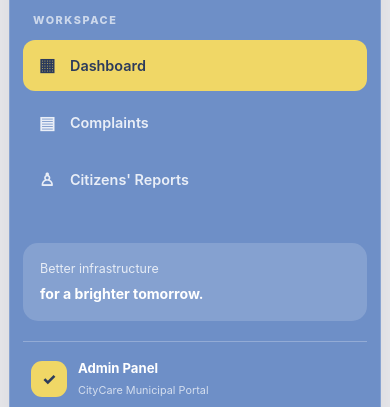
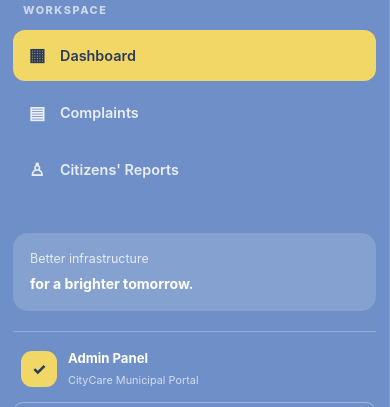
Before and after one commit to browntech079-byte/Keep-my-city-clean, a website: page frontend/admin.html in a window 390 px wide. Shown: the part 90-497 px from the top of the page. Drawn offline with Linux system fonts and the light colour scheme; no server answers; sample sign-in values are in the browser's storage.

Commit message:
Revert admin nav, keep flush sidebar layout only

```diff
--- a/frontend/css/admin.css
+++ b/frontend/css/admin.css
@@ -22,23 +22,25 @@
   min-height: 100vh;
   display: grid;
   grid-template-columns: 270px minmax(0, 1fr);
-  gap: 20px;
-  padding: 20px;
+  gap: 0;
+  padding: 0;
 }
 
-/* Sidebar */
+/* Sidebar — flush against the top and bottom of the viewport,
+   matching the citizen-facing pages' sidebar */
 .admin-sidebar {
   position: sticky;
-  top: 20px;
-  height: calc(100vh - 40px);
-  min-height: 620px;
+  top: 0;
+  height: 100vh;
+  min-height: 100vh;
   display: flex;
   flex-direction: column;
   padding: 24px 18px;
   background: #6E8FC7;
-  border: 1px solid rgba(255, 255, 255, 0.18);
-  border-radius: 24px;
-  box-shadow: 0 12px 35px rgba(30, 30, 45, 0.08);
+  border: 0;
+  border-right: 1px solid rgba(255, 255, 255, 0.18);
+  border-radius: 0;
+  box-shadow: 4px 0 24px rgba(30, 30, 45, 0.08);
 }
 
 .admin-logo {
@@ -135,7 +137,7 @@
 }
 
 /* Main content */
-.admin-main { min-width: 0; }
+.admin-main { min-width: 0; padding: 20px; }
 .admin-topbar {
   min-height: 76px;
   display: flex;
@@ -393,8 +395,9 @@
 
 /* Responsive */
 @media (max-width: 1150px) {
-  .admin-layout { grid-template-columns: 235px minmax(0, 1fr); gap: 14px; padding: 14px; }
-  .admin-sidebar { top: 14px; height: calc(100vh - 28px); padding: 20px 14px; }
+  .admin-layout { grid-template-columns: 235px minmax(0, 1fr); }
+  .admin-sidebar { padding: 20px 14px; }
+  .admin-main { padding: 14px; }
   .admin-stats { grid-template-columns: repeat(2, minmax(0, 1fr)); }
   .admin-stat-card { padding: 20px; }
 }
@@ -406,8 +409,8 @@
   .admin-date { align-self: flex-start; }
 }
 @media (max-width: 560px) {
-  .admin-layout { padding: 9px; gap: 12px; }
-  .admin-sidebar { padding: 17px 13px; border-radius: 18px; }
+  .admin-main { padding: 9px; }
+  .admin-sidebar { padding: 17px 13px; }
   .admin-logo { padding-bottom: 18px; }
   .admin-logo img { width: 42px; height: 42px; flex-basis: 42px; }
   .sidebar-nav { grid-template-columns: 1fr; }
```
